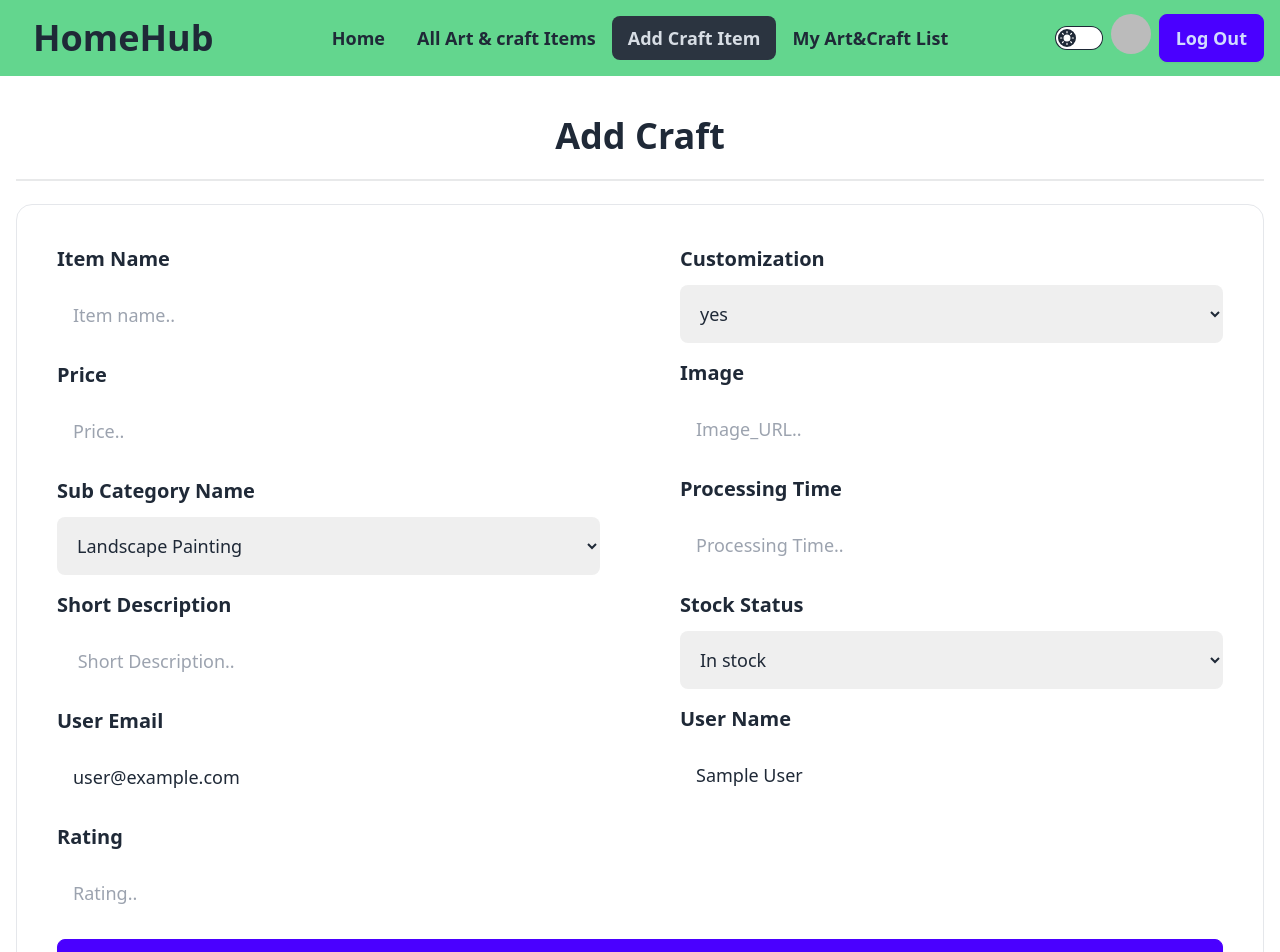
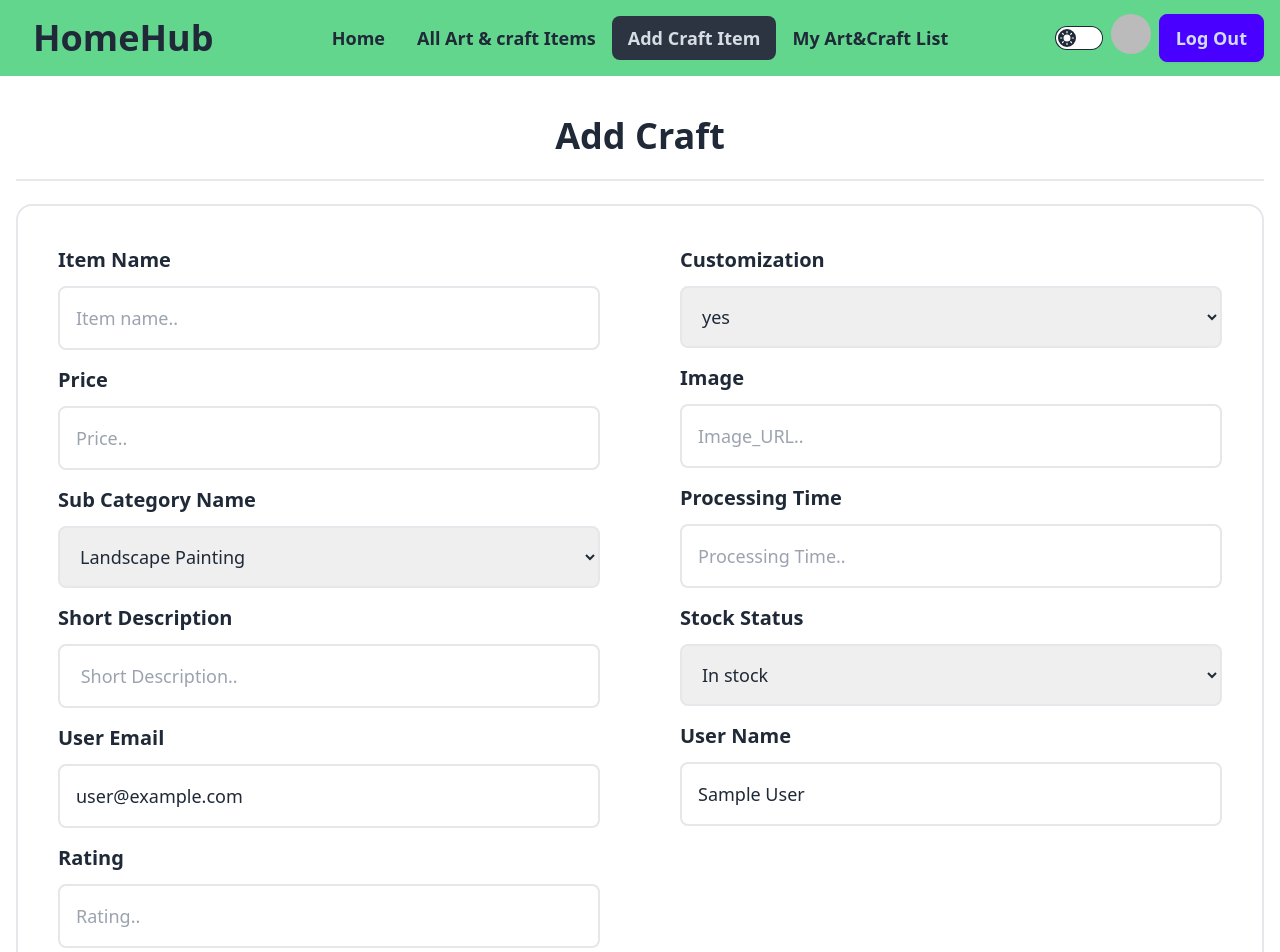
Before and after one commit to Rkb-Hasan/CraftCorner, a React (Vite) app: page /addCraftItem in a window 1280 px wide. Shown: the top 952 px of the page. Built offline with nearby package versions, Linux system fonts and the light colour scheme; no server answers; sample sign-in values are in the browser's storage.

Commit message:
added some correction

```diff
--- a/src/Layout/Root.jsx
+++ b/src/Layout/Root.jsx
@@ -6,7 +6,7 @@ const Root = () => {
   return (
     <div>
       <Navbar></Navbar>
-      <div className=" max-w-7xl mx-auto px-4 lg:my-10 md:my-6 my-3">
+      <div className=" min-h-[calc(100vh-397px)] max-w-7xl mx-auto px-4 lg:my-10 md:my-6 my-3">
         <Outlet></Outlet>
       </div>
       <Footer></Footer>
--- a/src/Pages/AddCraftItem/AddCraftItem.jsx
+++ b/src/Pages/AddCraftItem/AddCraftItem.jsx
@@ -71,7 +71,7 @@ const AddCraftItem = () => {
       <div className="divider"></div>
       <form
         onSubmit={handleAddCraft}
-        className="border rounded-2xl mx-auto lg:p-10 p-5 "
+        className="border-2 rounded-2xl mx-auto lg:p-10 p-5 "
       >
         <div className="grid lg:grid-cols-2 lg:gap-20 mb-4">
           <div className="space-y-4">
@@ -85,7 +85,7 @@ const AddCraftItem = () => {
                 name="name"
                 required
                 placeholder="Item name.."
-                className="lg:p-4 p-2 rounded-lg w-full lg:text-lg"
+                className=" border-2 focus:ring lg:p-4 p-2 rounded-lg w-full lg:text-lg"
               />
             </div>
             <div className="space-y-3">
@@ -98,7 +98,7 @@ const AddCraftItem = () => {
                 name="price"
                 required
                 placeholder="Price.."
-                className="lg:p-4 p-2 rounded-lg w-full lg:text-lg"
+                className=" border-2 focus:ring lg:p-4 p-2 rounded-lg w-full lg:text-lg"
               />
             </div>
             <div className="space-y-3">
@@ -111,7 +111,7 @@ const AddCraftItem = () => {
               <br />
               <select
                 name="subCategoryName"
-                className="lg:p-4 p-2 rounded-lg w-full lg:text-lg"
+                className=" border-2 focus:ring lg:p-4 p-2 rounded-lg w-full lg:text-lg"
                 required
               >
                 <option value="Landscape Painting">Landscape Painting</option>
@@ -137,7 +137,7 @@ const AddCraftItem = () => {
                 name="shortDescription"
                 required
                 placeholder=" Short Description.."
-                className="lg:p-4 p-2 rounded-lg w-full lg:text-lg"
+                className=" border-2 focus:ring lg:p-4 p-2 rounded-lg w-full lg:text-lg"
               />
             </div>
             <div className="space-y-3">
@@ -154,7 +154,7 @@ const AddCraftItem = () => {
                 required
                 placeholder="User Email.."
                 value={email}
-                className="lg:p-4 p-2 rounded-lg w-full lg:text-lg"
+                className=" border-2 focus:ring lg:p-4 p-2 rounded-lg w-full lg:text-lg"
               />
             </div>
             <div className="space-y-3">
@@ -167,7 +167,7 @@ const AddCraftItem = () => {
                 name="rating"
                 required
                 placeholder="Rating.."
-                className="lg:p-4 p-2 rounded-lg w-full lg:text-lg"
+                className=" border-2 focus:ring lg:p-4 p-2 rounded-lg w-full lg:text-lg"
               />
             </div>
           </div>
@@ -183,7 +183,7 @@ const AddCraftItem = () => {
 
               <select
                 name="customization"
-                className="lg:p-4 p-2  rounded-lg w-full lg:text-lg"
+                className=" border-2 focus:ring lg:p-4 p-2  rounded-lg w-full lg:text-lg"
                 required
               >
                 <option value="yes">yes</option>
@@ -200,7 +200,7 @@ const AddCraftItem = () => {
                 name="image"
                 required
                 placeholder="Image_URL.."
-                className="lg:p-4 p-2 rounded-lg w-full lg:text-lg"
+                className=" border-2 focus:ring lg:p-4 p-2 rounded-lg w-full lg:text-lg"
               />
             </div>
             <div className="space-y-3">
@@ -216,7 +216,7 @@ const AddCraftItem = () => {
                 name="processingTime"
                 required
                 placeholder="Processing Time.."
-                className="lg:p-4 p-2 rounded-lg w-full lg:text-lg"
+                className=" border-2 focus:ring lg:p-4 p-2 rounded-lg w-full lg:text-lg"
               />
             </div>
             <div className="space-y-3">
@@ -237,7 +237,7 @@ const AddCraftItem = () => {
 
               <select
                 name="stockStatus"
-                className="lg:p-4 p-2  rounded-lg w-full lg:text-lg"
+                className=" border-2 focus:ring lg:p-4 p-2  rounded-lg w-full lg:text-lg"
                 required
               >
                 <option value="- In stock">In stock</option>
@@ -259,7 +259,7 @@ const AddCraftItem = () => {
                 value={displayName}
                 required
                 placeholder="User Name.."
-                className="lg:p-4 p-2 rounded-lg w-full lg:text-lg"
+                className=" border-2 focus:ring lg:p-4 p-2 rounded-lg w-full lg:text-lg"
               />
             </div>
           </div>
```
